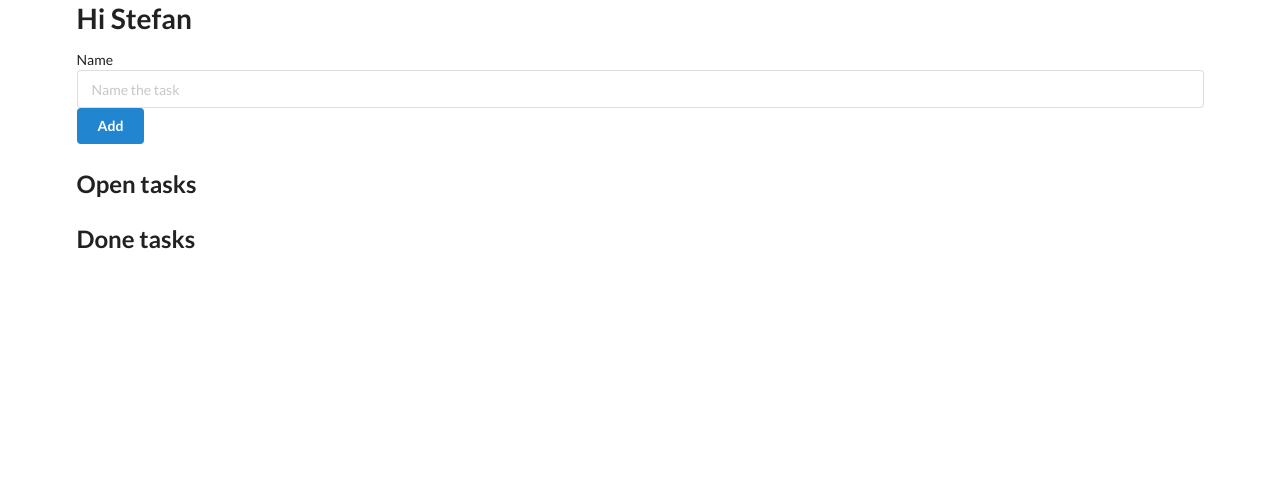
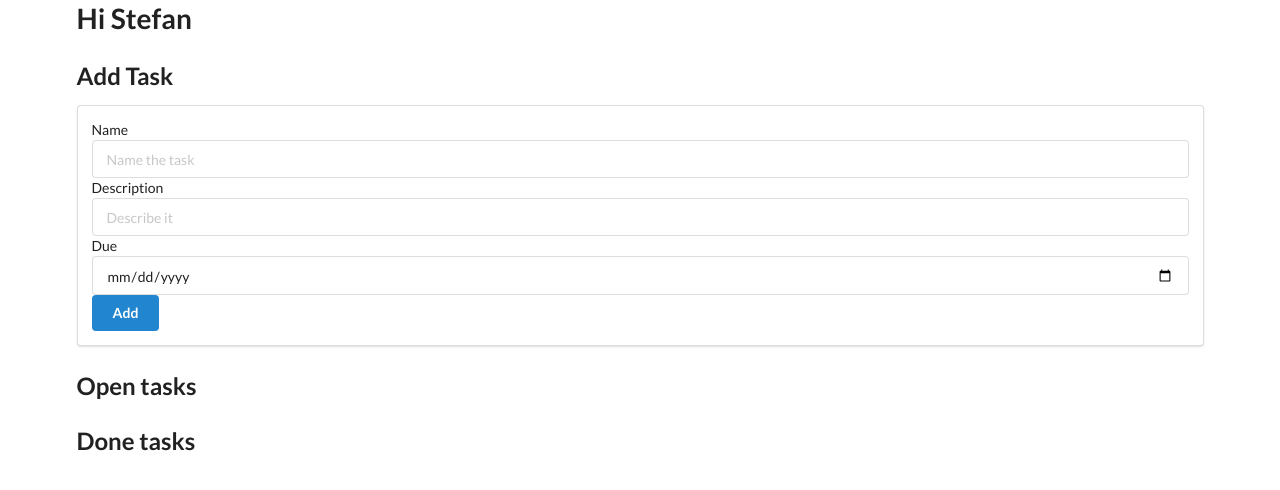
Before and after one commit to s-schmidbauer/tasks, a Flask app: page / in a window 1280 px wide. Shown: the top 490 px of the page. Run offline with Flask 2, Linux system fonts and the light colour scheme; data that the repository does not hold is empty.

Commit message:
add editing

```diff
--- a/app.py
+++ b/app.py
@@ -1,4 +1,5 @@
 from flask import Flask, flash, render_template, request, redirect, url_for
+from datetime import datetime
 from flask_sqlalchemy import SQLAlchemy
 
 app = Flask(__name__)
@@ -11,9 +12,10 @@ db = SQLAlchemy(app)
 
 class Task(db.Model):
   id = db.Column(db.Integer, primary_key=True)
-  name = db.Column(db.String(100))
+  name = db.Column(db.String(50))
+  description = db.Column(db.Text(), default="No description")
   done = db.Column(db.Boolean)
-  # due = db.Column(db.DateTime)
+  due = db.Column(db.String(20), default="Later")
 
 @app.route("/")
 def index():
@@ -24,12 +26,28 @@ def index():
 @app.route("/add", methods=['POST'])
 def add():
   name = request.form.get('name')
-  # due = request.form.get('due')
-  new_task = Task(name=name, done=False)
+  description = request.form.get('description')
+  due = request.form.get('due')
+  new_task = Task(name=name, description=description, due=due, done=False)
   db.session.add(new_task)
   db.session.commit()
   flash('Task added.')
   return redirect(url_for('index'))
+
+@app.route("/update/<int:id>", methods=['POST'])
+def update(id):
+  task = Task.query.filter_by(id=id).first()
+  task.name = request.form.get('name')
+  task.description = request.form.get('description')
+  task.due = request.form.get('due')
+  db.session.commit()
+  flash('Task updated.')
+  return redirect(url_for('index'))
+
+@app.route("/details/<int:id>")
+def details(id):
+  task = Task.query.filter_by(id=id).first()
+  return render_template('task.html', task=task)
 
 @app.route("/done/<int:id>")
 def done(id):
@@ -56,4 +74,6 @@ def delete(id):
   return redirect(url_for('index'))
 
 db.create_all()
-app.run(debug=True)
+
+if __name__ == "__main__":
+  app.run(debug=True)
--- a/templates/tasks.html
+++ b/templates/tasks.html
@@ -9,15 +9,18 @@
   <body>
     <div class="ui container">
     <h1>Hi {{ name }}</h1>
-      <form class="ui form" action="/add" method='post'>
-        <div>
-        <label for="name">Name</label>
-        <input type="text" name="name" placeholder="Name the task"></input>
-        <!-- <label for="due">Due:</label>
-        <input type="date" name="due"> -->
-        <button class="ui blue button" type="submit">Add</button>
-        </div>
+      <h2>Add Task</h2>
+      <div class="ui segment">
+        <form class="ui form" action="/add" method='post'>
+          <label for="name">Name</label>
+          <input type="text" name="name" placeholder="Name the task" maxlength="50" size="50"></input>
+          <label for="description">Description</label>
+          <input type="text" name="description" placeholder="Describe it" maxlength="500" size="500"></input>
+          <label for="due">Due</label>
+          <input type="date" name="due" placeholder="Pick a due date" maxlength="20" size="20">
+          <button class="ui blue button" type="submit">Add</button>
       </form>
+      </div>
 
       {% if open_tasks %}
         <h2>Open tasks</h2>
@@ -25,9 +28,10 @@
         <div class="ui segment">
           <p>
           No. {{ task.id }} <h3>{{ task.name }}</h3>
+          <a class="ui white button" href='/details/{{ task.id }}'>Details</a>
           <a class="ui blue button" href='/done/{{ task.id }}'>Mark done</a>
-          Due: {% if task.due == True %} <span class="ui yellow label">due XX-XX</span> {% else %} <span class="ui gray label">no due date</span> {% endif %}
           <a class="ui red button"href='/delete/{{ task.id }}'>Delete</a>
+          Due: {% if task.due %} <span class="ui yellow label">{{ task.due }}</span> {% else %} <span class="ui gray label">No due date</span> {% endif %}
           </p>
         </div>
         {% endfor %}
@@ -41,9 +45,10 @@
         <div class="ui segment">
           <p>
           No. {{ task.id }} <h3>{{ task.name }}</h3>
+          <a class="ui white button" href='/details/{{ task.id }}'>Details</a>
           <a class="ui blue button" href='/undone/{{ task.id }}'>Mark undone</a>
-          Due: {% if task.due == True %} <span class="ui yellow label">due XX-XX</span> {% else %} <span class="ui gray label">no due date</span> {% endif %}
           <a class="ui red button"href='/delete/{{ task.id }}'>Delete</a>
+          Due: {% if task.due %} <span class="ui yellow label">{{ task.due }}</span> {% else %} <span class="ui gray label">No due date</span> {% endif %}
           </p>
         </div>
         {% endfor %}
@@ -54,9 +59,9 @@
       {% with messages = get_flashed_messages() %}
       {% if messages %}
       <h2>Messages</h2>
-      <ul class="flashes ui info message" >
+      <ul >
       {% for message in messages %}
-        <li>{{ message }}</li>
+        <li class="flashes ui info message">{{ message }}</li>
       {% endfor %}
       </ul>
       {% endif %}
```
Also changed, not shown: templates/task.html (added, +54 -0 lines).
